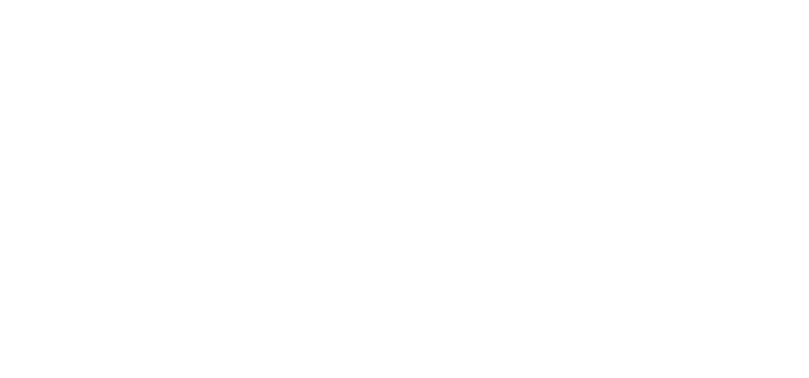
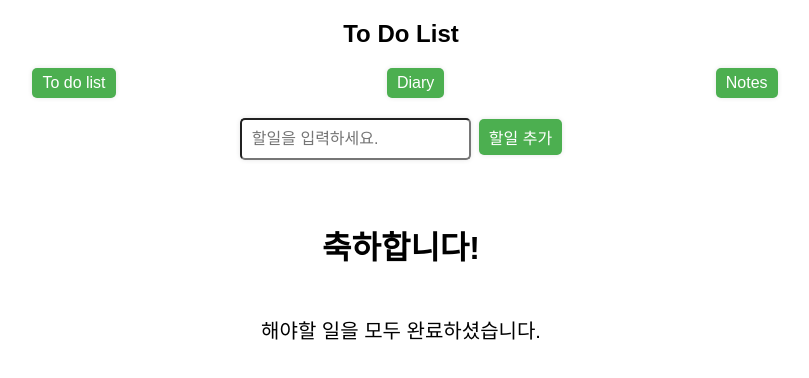
Before and after one commit to SYL4Git/react-todo-diary-note, a React (Create React App) app: page / in a window 1280 px wide. Shown: the top 378 px of the page, without its empty margins (239-1048 px from the left). Built offline with nearby package versions, Linux system fonts and the light colour scheme.

Commit message:
todolist js css done

```diff
--- a/package.json
+++ b/package.json
@@ -6,9 +6,12 @@
     "@testing-library/jest-dom": "^5.17.0",
     "@testing-library/react": "^13.4.0",
     "@testing-library/user-event": "^13.5.0",
+    "axios": "^1.7.2",
     "react": "^18.3.1",
     "react-dom": "^18.3.1",
+    "react-router-dom": "^6.25.1",
     "react-scripts": "5.0.1",
+    "styled-components": "^6.1.12",
     "web-vitals": "^2.1.4"
   },
   "scripts": {
--- a/src/App.css
+++ b/src/App.css
@@ -1,38 +1,22 @@
-.App {
-  text-align: center;
+body {
+  font-family: Arial, san-serif;
+  margin: 0;
+  padding: 0;
+  position: relative;
 }
 
-.App-logo {
-  height: 40vmin;
-  pointer-events: none;
+button {
+  margin-left: 8px;
+  padding: 6px 10px;
+  font-size: 16px;
+  border-radius: 5px;
+  border: none;
+  background-color: #4caf50;
+  color: white;
+  cursor: pointer;
+  box-shadow: 0 0 5px rgba(0, 0, 0, .1);
 }
 
-@media (prefers-reduced-motion: no-preference) {
-  .App-logo {
-    animation: App-logo-spin infinite 20s linear;
-  }
+button:hover {
+  background-color: #3e8e41;
 }
-
-.App-header {
-  background-color: #282c34;
-  min-height: 100vh;
-  display: flex;
-  flex-direction: column;
-  align-items: center;
-  justify-content: center;
-  font-size: calc(10px + 2vmin);
-  color: white;
-}
-
-.App-link {
-  color: #61dafb;
-}
-
-@keyframes App-logo-spin {
-  from {
-    transform: rotate(0deg);
-  }
-  to {
-    transform: rotate(360deg);
-  }
-}
--- a/src/App.js
+++ b/src/App.js
@@ -1,7 +1,15 @@
 import './App.css';
 
+import Header from './component/Header';
+import TodoList from './pages/TodoList';
+
 function App() {
-	return <div className='App'></div>;
+	return (
+		<div className='App'>
+			<Header />
+			<TodoList />
+		</div>
+	);
 }
 
 export default App;
--- a/src/component/Header.js
+++ b/src/component/Header.js
@@ -1,10 +1,13 @@
+import '../css/Header.css';
+
 const Header = () => {
 	return (
-		<section class='header'>
-			<h1 class='banner'>To Do List</h1>
-			<div class='links'>
-				<button class='diary'>Diary</button>
-				<button class='notes'>Notes</button>
+		<section className='header'>
+			<h1 className='banner'>To Do List</h1>
+			<div className='links'>
+				<button className='todoList'>To do list</button>
+				<button className='diary'>Diary</button>
+				<button className='notes'>Notes</button>
 			</div>
 		</section>
 	);
--- /dev/null
+++ b/src/css/Header.css
@@ -0,0 +1,14 @@
+@charset "utf-8";
+
+.header {
+    margin-bottom: 20px;
+}
+
+h1 {
+    text-align: center;
+}
+
+.links {
+    display: flex;
+    justify-content: space-evenly;
+}
--- /dev/null
+++ b/src/css/TodoList.css
@@ -0,0 +1,62 @@
+@charset "utf-8";
+/* todo strt */
+
+/* todoInsert strt */
+form {
+    text-align: center;
+}
+
+input[type="text"] {
+    padding: 10px;
+    font-size: 16px;
+    border-radius: 5px;
+    border-radius: none;
+    box-shadow: 0 0 5px rgba(0, 0, 0, .1);
+}
+
+input[type="checkbox"]:checked+span {
+    text-decoration: line-through;
+}
+
+.progress {
+    height: 20px;
+    background-color: #4caf50;
+    width: 0%;
+    transition: width .5s ease;
+}
+
+/* todoInsert end */
+/* todoContents strt */
+.todoContents {
+    list-style-type: none;
+    padding: 0;
+}
+
+.todoContents li {
+    display: flex;
+    flex-direction: column;
+    align-items: center;
+    margin-bottom: 10px;
+    font-size: 16px;
+}
+
+.todoContents li input[type="checkbox"] {
+    margin-right: 10px;
+}
+
+.congratsMessage {
+    display: flex;
+    flex-direction: column;
+    align-items: center;
+}
+
+.congratsMessage h2 {
+    font-size: 32px;
+}
+
+.congratsMessage p {
+    font-size: 20px;
+}
+
+/* todoContents end */
+/* todo end */
--- a/src/pages/TodoList.js
+++ b/src/pages/TodoList.js
@@ -1,25 +1,24 @@
-import Header from '../component/Header';
+import '../css/TodoList.css';
 
 const TodoList = () => {
 	return (
-		<section class='todo'>
-			<Header />
-			<div class='todoInsertContainer'>
-				<form action='' class='todo-form'>
+		<section className='todo'>
+			<div className='todoInsertContainer'>
+				<form action='' className='todo-form'>
 					<input
 						type='text'
-						class='todo-input'
+						className='todo-input'
 						placeholder='할일을 입력하세요.'
 					/>
-					<button class='subtmi'>할일 추가</button>
-					<div class='progressBar'>
-						<div class='progress'></div>
+					<button className='submit'>할일 추가</button>
+					<div className='progressBar'>
+						<div className='progress'></div>
 					</div>
 				</form>
 			</div>
-			<div class='todoContentsContainer'>
-				<ul class='todo-contents'></ul>
-				<div class='congratsMessage'>
+			<div className='todoContentsContainer'>
+				<ul className='todoContents'></ul>
+				<div className='congratsMessage'>
 					<h2>축하합니다!</h2>
 					<p>해야할 일을 모두 완료하셨습니다.</p>
 				</div>
```
Also changed, not shown: src/pages/Weather.js (+11 -11 lines), 1 other file (tests, documents, lock files or other folders).
